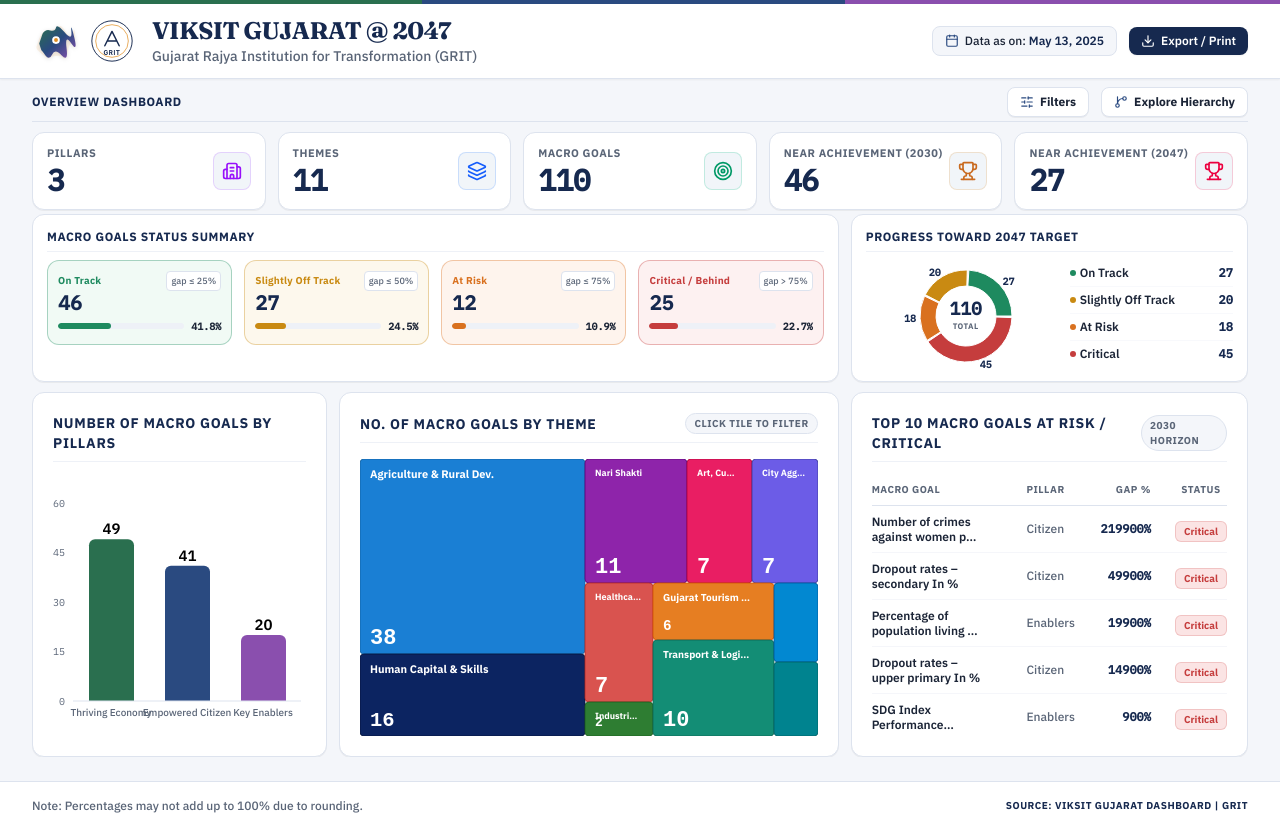
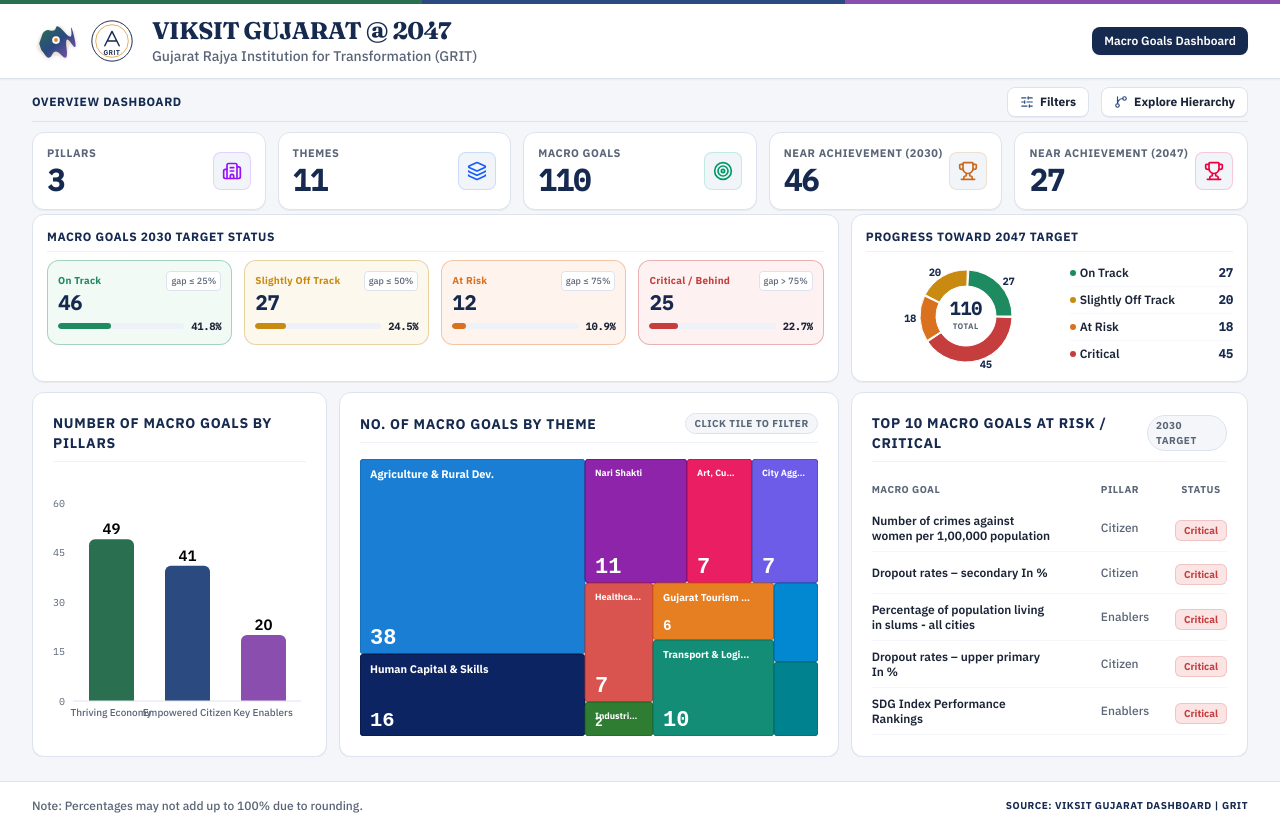
Before and after one commit to abhinavpancholi/viksit-gujarat-react, a React (Vite) app: page / in a window 1280 px wide. Built offline with nearby package versions, Linux system fonts and the light colour scheme.

Commit message:
modifications on UI

```diff
--- a/src/components/charts/AtRiskTable.jsx
+++ b/src/components/charts/AtRiskTable.jsx
@@ -31,17 +31,17 @@
           Top 10 Macro Goals at Risk / Critical
         </h3>
         <span className="text-[10px] font-bold text-ink-muted bg-surface-0 border border-surface-border px-2 py-0.5 rounded-full uppercase tracking-wider">
-          2030 Horizon
+          2030 Target
         </span>
       </div>
 
       <div className="flex-1 overflow-x-auto min-h-0 overflow-y-auto">
         <table className="w-full text-left border-collapse">
           <thead>
-            <tr className="border-b border-surface-border text-[10px] font-bold text-ink-muted uppercase tracking-wider select-none">
+            <tr className="order-b border-surface-border text-[10px] font-bold text-ink-muted uppercase tracking-wider select-none">
               <th className="py-2 pr-4 font-bold">Macro Goal</th>
               <th className="py-2 px-3 font-bold hidden sm:table-cell">Pillar</th>
-              <th className="py-2 px-3 font-bold text-right">Gap %</th>
+              {/* <th className="py-2 px-3 font-bold text-right">Gap %</th> */}
               <th className="py-2 pl-3 font-bold text-center">Status</th>
             </tr>
           </thead>
@@ -63,7 +63,7 @@
                 return (
                   <tr
                     key={goal.mgCode}
-                    onClick={() => navigate(`/goal/${goal.mgCode}`)}
+                    onClick={() => navigate(`/v2/goal/${goal.mgCode}`)}
                     className="hover:bg-surface-0 cursor-pointer transition duration-150 group"
                   >
                     <td className="py-2 pr-4 text-xs font-semibold text-ink-body group-hover:text-navy-800 transition">
@@ -77,9 +77,9 @@
                     <td className="py-2 px-3 text-xs text-ink-muted hidden sm:table-cell font-medium">
                       {PILLAR_SHORT_MAP[goal.pillar] || goal.pillar}
                     </td>
-                    <td className="py-2 px-3 text-xs text-right font-mono-num font-bold text-navy-800">
+                    {/* <td className="py-2 px-3 text-xs text-right font-mono-num font-bold text-navy-800">
                       {gapPercent}
-                    </td>
+                    </td> */}
                     <td className="py-2 pl-3 text-center">
                       <span className={`inline-flex items-center justify-center px-2 py-0.5 text-[10px] font-bold rounded-md border ${badgeStyle}`}>
                         {statusLabel}
--- a/src/components/kpi/StatusSummaryCard.jsx
+++ b/src/components/kpi/StatusSummaryCard.jsx
@@ -75,7 +75,7 @@
   return (
     <div className="bg-surface-1 border border-surface-border rounded-xl p-3.5 shadow-2xs h-full">
       <h3 className="text-xs font-bold text-navy-800 uppercase tracking-wider mb-2 border-b border-surface-2 pb-1.5">
-        Macro Goals Status Summary
+        Macro Goals 2030 Target Status
       </h3>
 
       <div className="grid grid-cols-2 md:grid-cols-4 gap-3">
--- a/src/components/layout/Header.jsx
+++ b/src/components/layout/Header.jsx
@@ -5,6 +5,7 @@
 export default function Header() {
   const location = useLocation()
   const isGoalPage = location.pathname.includes('/goal/')
+  const isOverviewPage = location.pathname === '/'
 
   return (
     <header className="bg-surface-1 border-b border-surface-border sticky top-0 z-50 shadow-xs">
@@ -73,29 +74,38 @@
         {/* Action and Info widgets */}
         <div className="flex flex-wrap items-center gap-3 self-end sm:self-center">
           {/* Data as on */}
-          <div className="flex items-center gap-1.5 px-3 py-1.5 rounded-lg border border-surface-border bg-surface-0 text-xs font-medium text-ink-body">
+          {/* <div className="flex items-center gap-1.5 px-3 py-1.5 rounded-lg border border-surface-border bg-surface-0 text-xs font-medium text-ink-body">
             <Calendar className="w-3.5 h-3.5 text-navy-600" />
             <span>Data as on: <span className="text-navy-800 font-semibold">May 13, 2025</span></span>
-          </div>
+          </div> */}
 
           {/* Download Button */}
-          <button
+          {/* <button
             onClick={() => window.print()}
             className="flex items-center gap-1.5 px-3 py-1.5 rounded-lg bg-navy-800 hover:bg-navy-700 text-white text-xs font-semibold shadow-xs hover:shadow-sm cursor-pointer transition active:scale-98"
             title="Download Dashboard as PDF / Print"
           >
             <Download className="w-3.5 h-3.5" />
             <span>Export / Print</span>
-          </button>
+          </button> */}
 
           {/* Back to Overview link (replaces Refreshed badge on goal pages) */}
           {isGoalPage && (
             <Link
               to="/"
-              className="flex items-center gap-1.5 px-3 py-1.5 rounded-lg border border-surface-border bg-surface-0 text-xs font-bold text-navy-800 hover:bg-surface-2 hover:text-navy-600 transition"
+              className="flex items-center gap-1.5 px-3 py-1.5 rounded-lg bg-navy-800 hover:bg-navy-700 text-white text-xs font-semibold shadow-xs hover:shadow-sm cursor-pointer transition active:scale-98"
             >
-              <ArrowLeft className="w-3.5 h-3.5" />
+              {/* <ArrowLeft className="w-3.5 h-3.5" /> */}
               <span>Overview Dashboard</span>
+            </Link>
+          )}
+          {isOverviewPage && (
+            <Link
+              to="/v2/goal/HM3"
+              className="flex items-center gap-1.5 px-3 py-1.5 rounded-lg bg-navy-800 hover:bg-navy-700 text-white text-xs font-semibold shadow-xs hover:shadow-sm cursor-pointer transition active:scale-98"
+            >
+              {/* <ArrowLeft className="w-3.5 h-3.5" /> */}
+              <span>Macro Goals Dashboard</span>
             </Link>
           )}
         </div>
```
